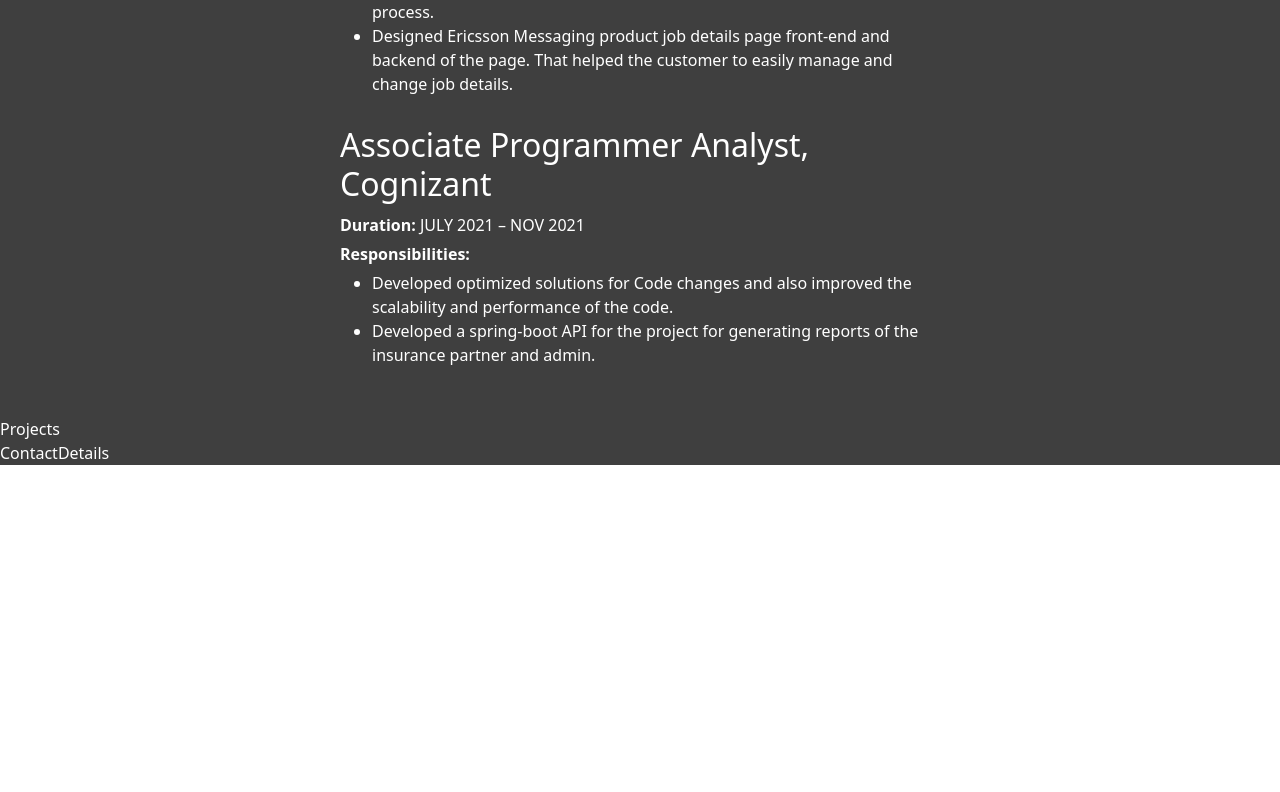
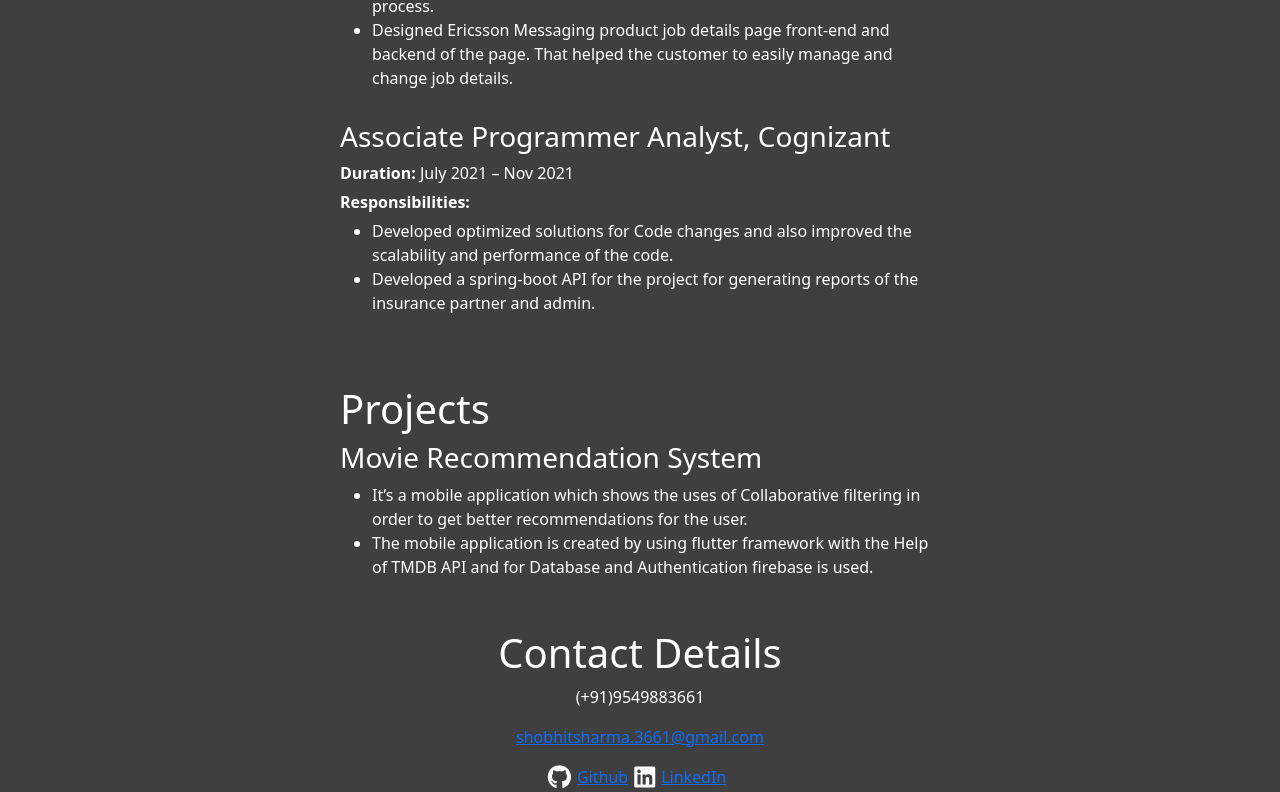
Before and after one commit to shobhit3661/portfolio, a React (Create React App) app: page / in a window 1280 px wide. Shown: the part 1114-1906 px from the top of the page. Before the commit the page ends 1579 px from the top, so only its background shows below. Built offline with nearby package versions, Linux system fonts and the light colour scheme.

Commit message:
inital commit

```diff
--- a/public/index.html
+++ b/public/index.html
@@ -9,6 +9,12 @@
       integrity="sha384-QWTKZyjpPEjISv5WaRU9OFeRpok6YctnYmDr5pNlyT2bRjXh0JMhjY6hW+ALEwIH"
       crossorigin="anonymous"
     />
+    <link
+      rel="stylesheet"
+      href="https://cdnjs.cloudflare.com/ajax/libs/font-awesome/6.0.0-beta3/css/all.min.css"
+      crossorigin="anonymous"
+    />
+
     <title>Home</title>
   </head>
   <body>
--- a/src/App.js
+++ b/src/App.js
@@ -1,8 +1,8 @@
 import "./App.css";
-import ContactDetails from "./Components/ContactDetails";
+import ContactDetails from "./Components/ContactDetails/ContactDetails";
 import Experience from "./Components/Experience/Experience";
 import Home from "./Components/Home/Home";
-import Projects from "./Components/Projects";
+import Projects from "./Components/Projects/Projects";
 
 function App() {
   return (
--- a/src/Components/ContactDetails.js
+++ /dev/null
@@ -1,5 +0,0 @@
-import React from "react";
-
-export default function ContactDetails() {
-  return <div>ContactDetails</div>;
-}
--- /dev/null
+++ b/src/Components/ContactDetails/ContactDetails.css
@@ -0,0 +1,8 @@
+.profiles {
+  margin: 0;
+  display: inline-flex;
+}
+
+.contact-info a {
+  margin: 0 6px 0 6px;
+}
--- /dev/null
+++ b/src/Components/ContactDetails/ContactDetails.js
@@ -0,0 +1,44 @@
+import React from "react";
+import "./ContactDetails.css";
+
+export default function ContactDetails() {
+  const openGmailTab = () => {
+    window.open(
+      "https://mail.google.com/mail/?view=cm&fs=1&to=shobhitsharma.3661@gmail.com",
+      "_blank"
+    );
+  };
+  return (
+    <>
+      <div className="container">
+        <h1>Contact Details</h1>
+        <div className="contact-info">
+          <p>(+91)9549883661</p>
+          <p>
+            <a href="#" onClick={openGmailTab}>
+              shobhitsharma.3661@gmail.com
+            </a>
+          </p>
+          <p className="profiles">
+            <i className="fab fa-github" style={{ fontSize: "24px" }}></i>
+            <a
+              href="https://github.com/shobhit3661/"
+              target="_blank"
+              rel="noopener noreferrer"
+            >
+              Github
+            </a>
+            <i className="fab fa-linkedin" style={{ fontSize: "24px" }}></i>
+            <a
+              href="https://www.linkedin.com/in/shobhit-sharma-703393188/"
+              target="_blank"
+              rel="noopener noreferrer"
+            >
+              LinkedIn
+            </a>
+          </p>
+        </div>
+      </div>
+    </>
+  );
+}
--- a/src/Components/Experience/Experience.js
+++ b/src/Components/Experience/Experience.js
@@ -9,7 +9,7 @@ export default function Experience() {
           <h1>Work Experience</h1>
 
           <div className="job">
-            <h2>Software Developer, Nagarro</h2>
+            <h3>Software Developer, Nagarro</h3>
             <p>
               <strong>Duration:</strong> Dec 2021 – Ongoing
             </p>
@@ -41,9 +41,9 @@ export default function Experience() {
           </div>
 
           <div className="job">
-            <h2>Associate Programmer Analyst, Cognizant</h2>
+            <h3>Associate Programmer Analyst, Cognizant</h3>
             <p>
-              <strong>Duration:</strong> JULY 2021 – NOV 2021
+              <strong>Duration:</strong> July 2021 – Nov 2021
             </p>
             <p>
               <strong>Responsibilities:</strong>
--- a/src/Components/Projects.js
+++ /dev/null
@@ -1,5 +0,0 @@
-import React from "react";
-
-export default function Projects() {
-  return <div>Projects</div>;
-}
--- /dev/null
+++ b/src/Components/Projects/Projects.css
@@ -0,0 +1,24 @@
+.projectsCenter {
+  width: 100%;
+  height: 100%;
+  display: flex;
+  justify-content: center;
+  align-items: center;
+}
+.projects {
+  padding: 20px;
+  max-width: 50%;
+}
+
+.project h1 {
+  margin-bottom: 20px;
+}
+.project {
+  margin-bottom: 30px;
+}
+.project h2 {
+  margin-bottom: 10px;
+}
+.project p {
+  margin: 5px 0;
+}
--- /dev/null
+++ b/src/Components/Projects/Projects.js
@@ -0,0 +1,29 @@
+import React from "react";
+import "./Projects.css";
+
+export default function Projects() {
+  return (
+    <>
+      <div className="projectsCenter">
+        <div className="projects">
+          <h1>Projects</h1>
+
+          <div className="project">
+            <h3>Movie Recommendation System</h3>
+            <ul>
+              <li>
+                It’s a mobile application which shows the uses of Collaborative
+                filtering in order to get better recommendations for the user.
+              </li>
+              <li>
+                The mobile application is created by using flutter framework
+                with the Help of TMDB API and for Database and Authentication
+                firebase is used.
+              </li>
+            </ul>
+          </div>
+        </div>
+      </div>
+    </>
+  );
+}
```
